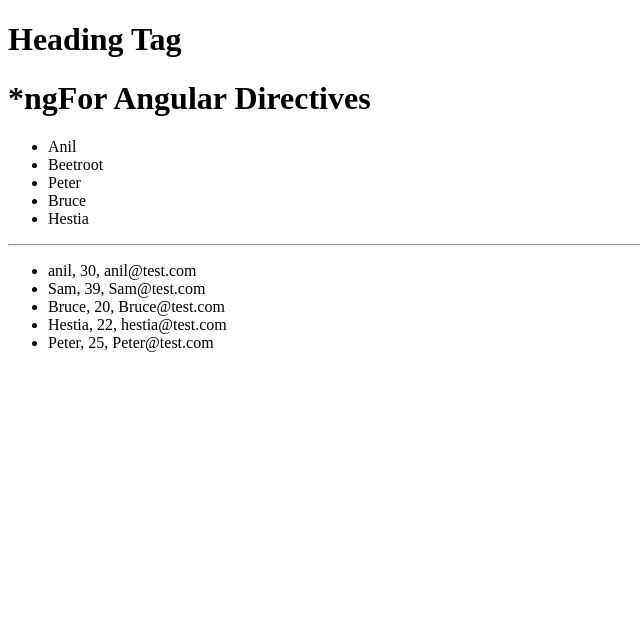
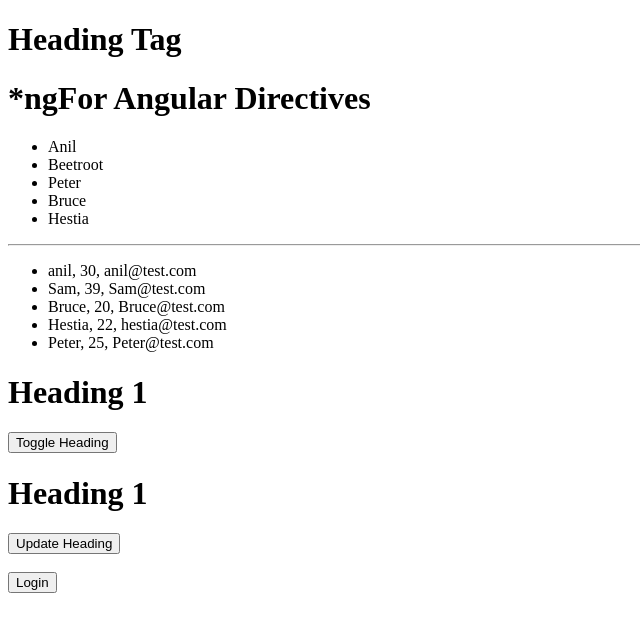
Before and after one commit to Chabsy123/angular-v19-tutorial, an Angular app: page / in a window 1280 px wide. Shown: the top 632 px of the page, without its empty margins (0-640 px from the left). Built offline with nearby package versions, Linux system fonts and the light colour scheme.

Commit message:
Add Multiple NgIf Logic With Toggle and Template

```diff
--- a/src/app/app.component.html
+++ b/src/app/app.component.html
@@ -373,3 +373,27 @@ type="text" name="user"
     {{ student.name }}, {{ student.age }}, {{ student.email }}
   </li>
 </ul>
+
+<!-- NgIf Directives -->
+
+<!-- Displays heading only if 'shows' is true -->
+<h1 *ngIf="shows">Heading 1</h1>
+<button (click)="toggle()">Toggle Heading</button>
+
+<!-- Display one specific heading based on block value -->
+<h1 *ngIf="block == 1">Heading 1</h1>
+<h1 *ngIf="block == 2">Heading 2</h1>
+<h1 *ngIf="block == 3">Heading 3</h1>
+<h1 *ngIf="block == 4">Heading 4</h1>
+
+<!-- Button to increment the block number -->
+<button (click)="updateBlockVal()">Update Heading</button>
+
+<br /><br />
+
+<!-- Show one button at a time using ngIf and ng-template -->
+<!-- Only Logout is shown when login is true, otherwise Login -->
+<button *ngIf="login; else elseBlock" (click)="loginToggle()">Logout</button>
+<ng-template #elseBlock>
+  <button (click)="loginToggle()">Login</button>
+</ng-template>
--- a/src/app/app.component.ts
+++ b/src/app/app.component.ts
@@ -353,4 +353,26 @@ studentData = [
   },
 ];
 
+// NgIf directive examples
+
+shows = true;     // Controls visibility of Heading 1
+block = 1;        // Controls which numbered heading is shown
+login = false;    // Tracks login state for toggle logic
+
+// Toggles the visibility of the first heading
+toggle() {
+  this.shows = !this.shows;
 }
+
+// Cycles through block values (1 → 2 → 3 → 4...)
+updateBlockVal() {
+  this.block++;
+}
+
+// Toggles login state to switch between Login and Logout buttons
+loginToggle() {
+  this.login = !this.login;
+}
+
+
+}
```
